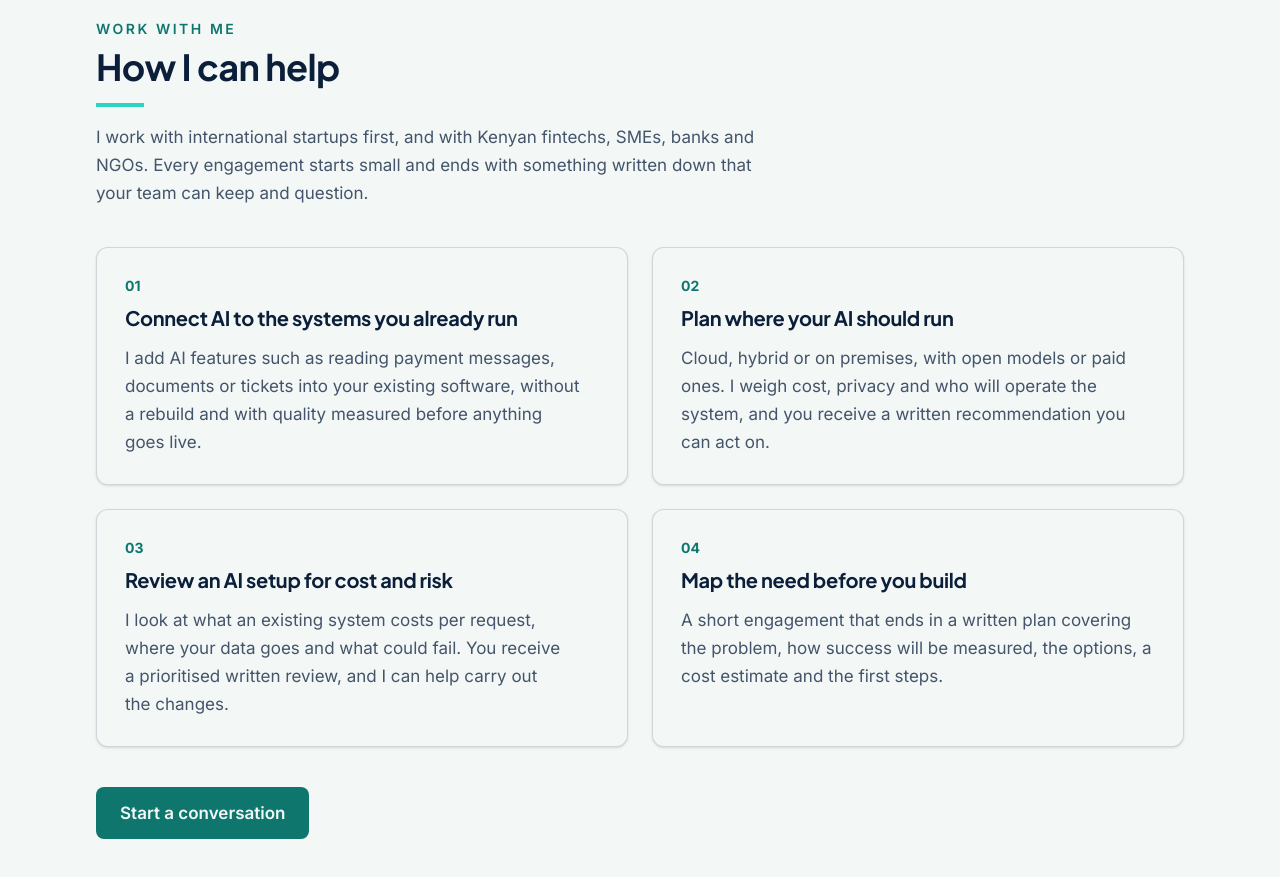
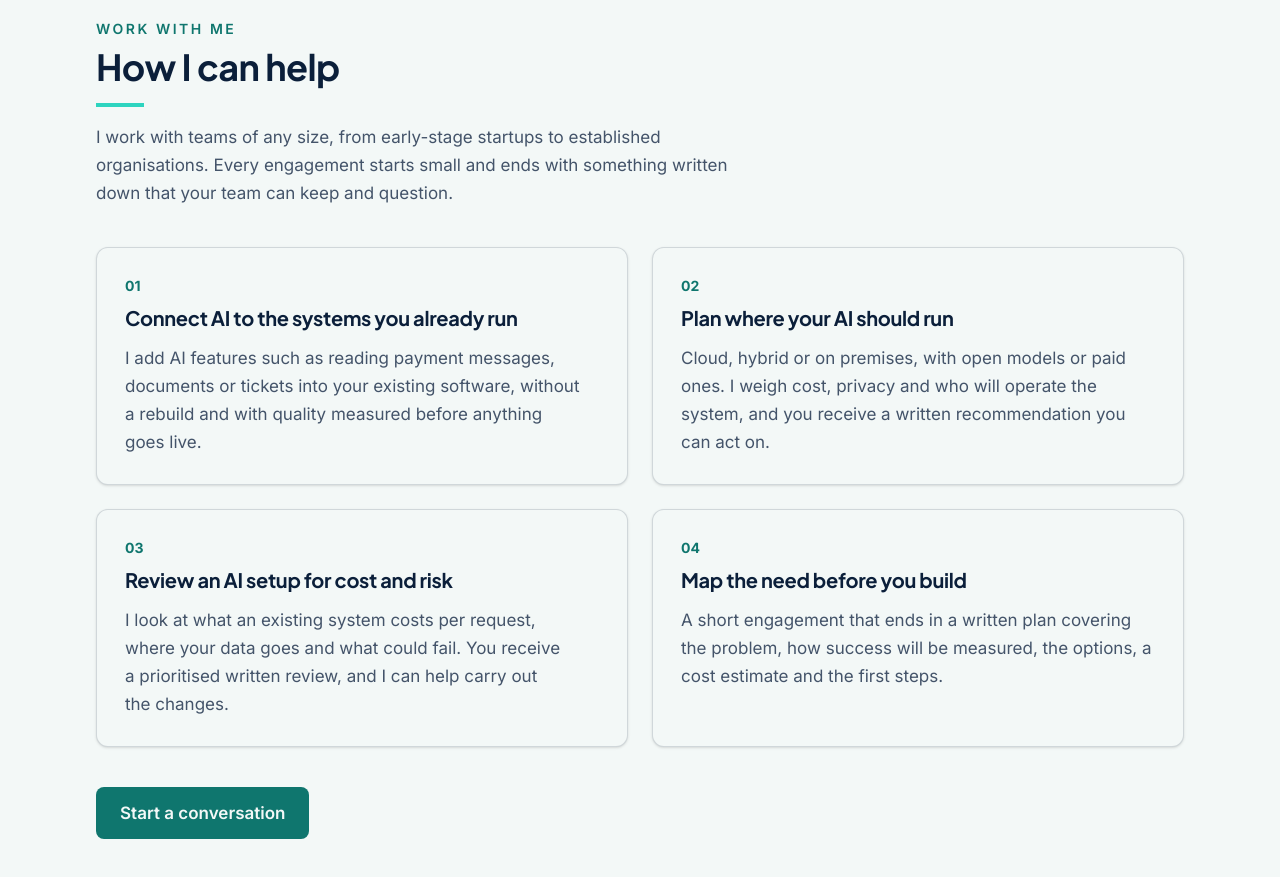
Before and after one commit to gilbertofke/gilbert-portfolio, a Next.js app: page / in a window 1280 px wide. Shown: the part 1780-2657 px from the top of the page. Built offline with nearby package versions, Linux system fonts and the light colour scheme; no server answers.

Commit message:
fix: keep How I can help intro open to all roles

```diff
--- a/src/data/site.ts
+++ b/src/data/site.ts
@@ -25,7 +25,7 @@ export const site = {
 export const help = {
   title: "How I can help",
   intro:
-    "I work with international startups first, and with Kenyan fintechs, SMEs, banks and NGOs. Every engagement starts small and ends with something written down that your team can keep and question.",
+    "I work with teams of any size, from early-stage startups to established organisations. Every engagement starts small and ends with something written down that your team can keep and question.",
   offers: [
     {
       title: "Connect AI to the systems you already run",
```
